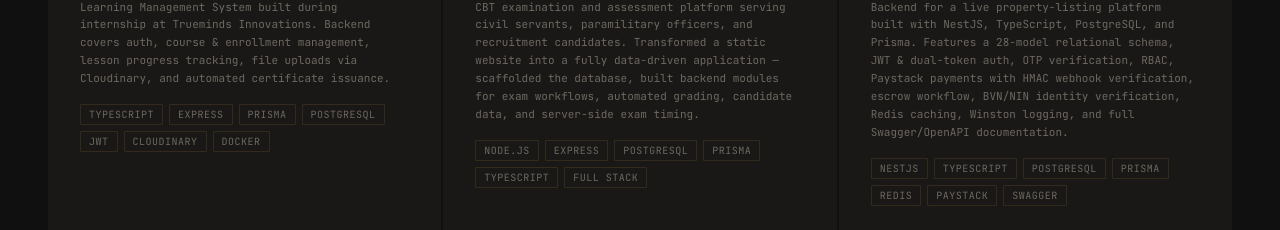
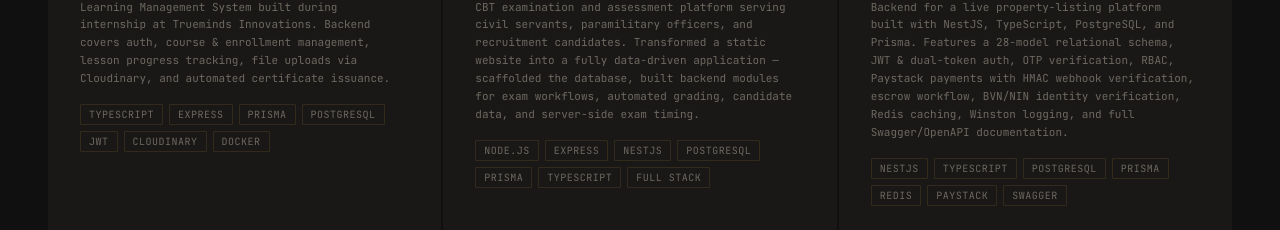
Before and after one commit to michael-lfc/portfolio, a React (Vite) app: page / in a window 1280 px wide. Shown: the part 3954-4184 px from the top of the page. Built offline with nearby package versions, Linux system fonts and the light colour scheme.

Commit message:
new commit

```diff
--- a/src/data/projects.js
+++ b/src/data/projects.js
@@ -57,7 +57,7 @@ export const projects = [
     num: '02',
     name: 'Passwell — CBT Platform',
     desc: 'CBT examination and assessment platform serving civil servants, paramilitary officers, and recruitment candidates. Transformed a static website into a fully data-driven application — scaffolded the database, built backend modules for exam workflows, automated grading, candidate data, and server-side exam timing.',
-    tags: ['Node.js', 'Express', 'PostgreSQL', 'Prisma', 'TypeScript', 'Full Stack'],
+    tags: ['Node.js', 'Express', 'NestJS', 'PostgreSQL', 'Prisma', 'TypeScript', 'Full Stack'],
     links: [
       { label: 'Repo', url: 'https://github.com/builditlab2025/Passwell-webapp' },
       { label: 'Live Demo', url: 'https://passwellglobal.com' },
```
